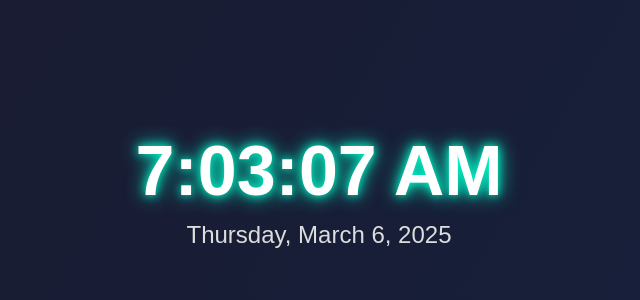
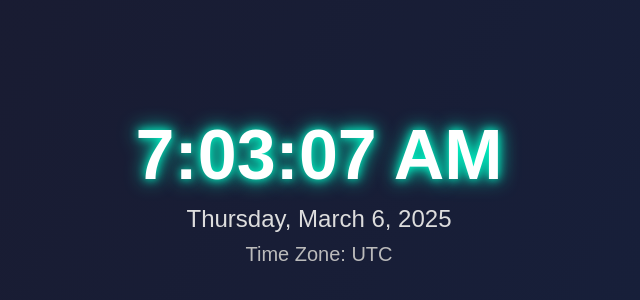
Before and after one commit to 427Malik/TimeNow, a plain HTML site: page index.html in a window 1280 px wide. Shown: the part 218-518 px from the top of the page, without its empty margins (321-961 px from the left). Drawn offline with Linux system fonts and the light colour scheme.

Commit message:
Update index.html

```diff
--- a/index.html
+++ b/index.html
@@ -26,11 +26,17 @@
             font-size: 24px;
             color: #ddd;
         }
+        #timezone {
+            font-size: 20px;
+            color: #bbb;
+            margin-top: 10px;
+        }
     </style>
 </head>
 <body>
     <div id="clock">00:00:00</div>
     <div id="date">Loading...</div>
+    <div id="timezone">Detecting time zone...</div>
     <script>
         function updateClock() {
             let now = new Date();
@@ -42,6 +48,9 @@
 
             let dateOptions = { weekday: 'long', year: 'numeric', month: 'long', day: 'numeric' };
             document.getElementById('date').innerText = now.toLocaleDateString('en-US', dateOptions);
+
+            let timeZone = Intl.DateTimeFormat().resolvedOptions().timeZone;
+            document.getElementById('timezone').innerText = `Time Zone: ${timeZone}`;
         }
         setInterval(updateClock, 1000);
         updateClock();
```
